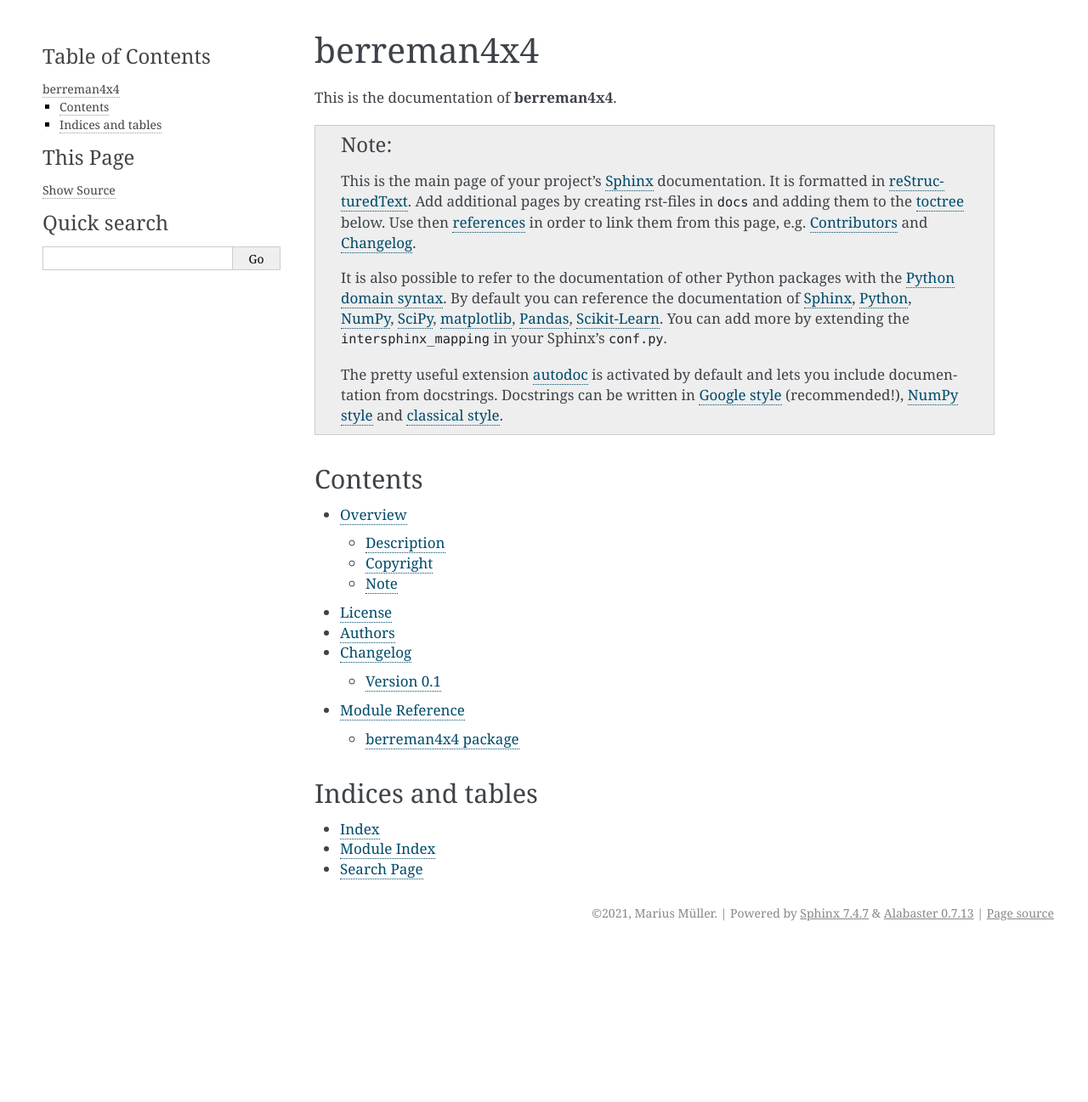
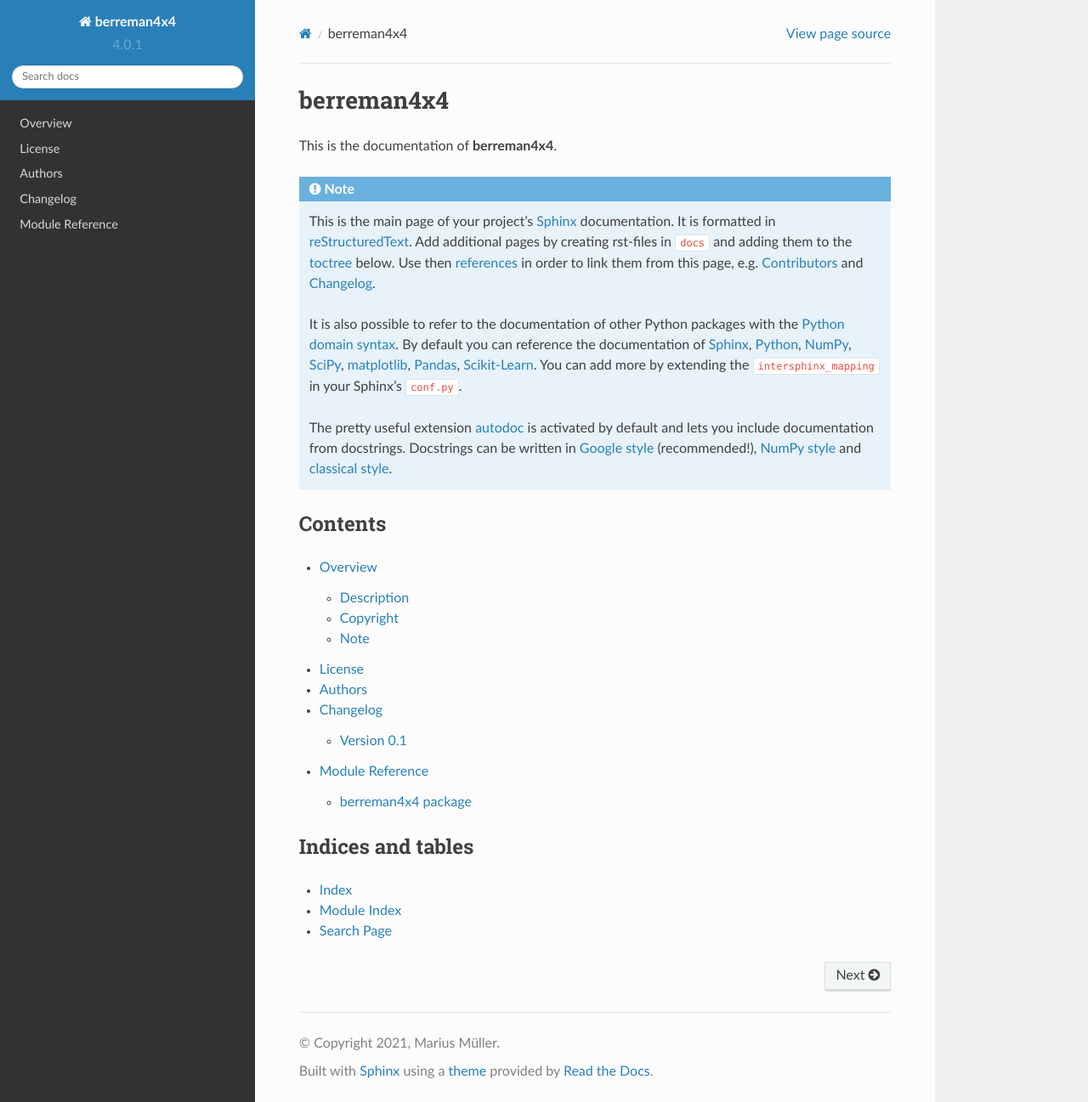
Before and after one commit to PyEllips/pyElli, a Sphinx documentation site: the page built from docs/index.rst, in a window 1280 px wide and 1297 px high. Shown: the whole window at 85% size. Built offline with Sphinx 7.4.7 and the Read the Docs theme 2.0.0, drawn with Linux system fonts in a browser that asks for light colours.

Commit message:
Added docs support and link

```diff
--- a/docs/conf.py
+++ b/docs/conf.py
@@ -147,7 +147,7 @@ pygments_style = "sphinx"
 
 # The theme to use for HTML and HTML Help pages.  See the documentation for
 # a list of builtin themes.
-html_theme = "alabaster"
+html_theme = "sphinx_rtd_theme"
 
 # Theme options are theme-specific and customize the look and feel of a theme
 # further.  For a list of options available for each theme, see the
--- a/setup.cfg
+++ b/setup.cfg
@@ -12,7 +12,7 @@ long_description = file: README.rst
 long_description_content_type = text/x-rst; charset=UTF-8
 url = https://github.com/PyEllips/Berreman4x4
 project_urls =
-    Documentation = https://pyscaffold.org/
+    Documentation = https://berreman4x4.readthedocs.io/
     Source = https://github.com/PyEllips/Berreman4x4
 
 platforms = any
```
